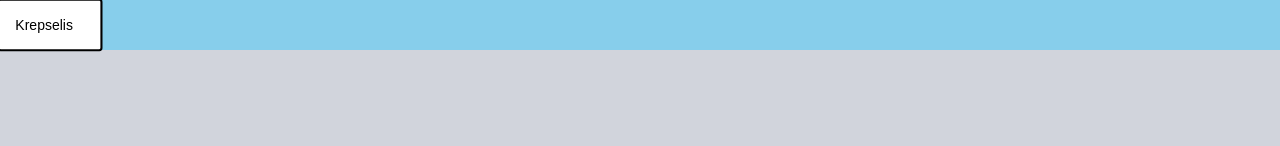
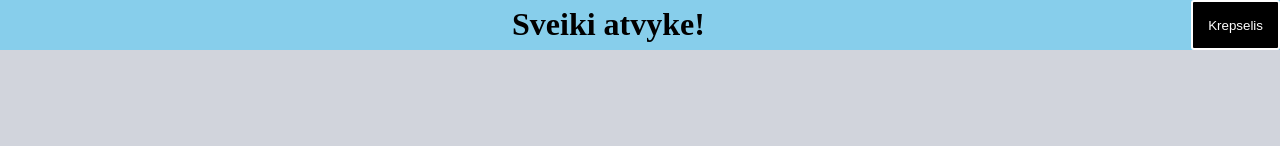
Before and after one commit to Paulius101/produktas, an Angular app: page / in a window 1280 px wide. Shown: the top 146 px of the page. Built offline with nearby package versions, Linux system fonts and the light colour scheme.

Commit message:
i should go to sleep now

```diff
--- a/src/app/components/krepselis/krepselis.component.css
+++ b/src/app/components/krepselis/krepselis.component.css
@@ -1,9 +1,38 @@
 header {
+  display: -webkit-box;
+  display: -ms-flexbox;
+  display: flex;
+  -webkit-box-pack: justify;
+      -ms-flex-pack: justify;
+          justify-content: space-between;
   height: 50px;
   position: fixed;
   width: 100%;
   background-color: skyblue;
   z-index: 2;
+}
+
+header h1 {
+  width: 0px;
+  white-space: nowrap;
+  overflow: hidden;
+  margin-top: 6px;
+  margin-left: 40%;
+  margin-bottom: 0px;
+  -webkit-animation: hello 3s steps(70, end) infinite;
+          animation: hello 3s steps(70, end) infinite;
+}
+
+@-webkit-keyframes hello {
+  to {
+    width: 100%;
+  }
+}
+
+@keyframes hello {
+  to {
+    width: 100%;
+  }
 }
 
 header button {
--- a/src/app/components/krepselis/krepselis.component.html
+++ b/src/app/components/krepselis/krepselis.component.html
@@ -1,4 +1,5 @@
 <header>
+    <h1>Sveiki atvyke!</h1>
     <button (click)="pakeistiRodyma()">Krepselis</button>
 </header>
 
--- a/src/app/components/krepselis/krepselis.component.min.css
+++ b/src/app/components/krepselis/krepselis.component.min.css
@@ -1,2 +1,2 @@
-header{height:50px;position:fixed;width:100%;background-color:skyblue;z-index:2}header button{display:-webkit-box;display:-ms-flexbox;display:flex;-webkit-box-align:center;-ms-flex-align:center;align-items:center;height:50px;width:100px;color:white;padding:5px 15px;border:2px,
+header{display:-webkit-box;display:-ms-flexbox;display:flex;-webkit-box-pack:justify;-ms-flex-pack:justify;justify-content:space-between;height:50px;position:fixed;width:100%;background-color:skyblue;z-index:2}header h1{width:0px;white-space:nowrap;overflow:hidden;margin-top:6px;margin-left:40%;margin-bottom:0px;-webkit-animation:hello 3s steps(70, end) infinite;animation:hello 3s steps(70, end) infinite}@-webkit-keyframes hello{to{width:100%}}@keyframes hello{to{width:100%}}header button{display:-webkit-box;display:-ms-flexbox;display:flex;-webkit-box-align:center;-ms-flex-align:center;align-items:center;height:50px;width:100px;color:white;padding:5px 15px;border:2px,
  solid;border-radius:3px;background-color:black;text-align:center}header button:hover{cursor:pointer;background-color:white;color:black;-webkit-transform:scale(1.05);transform:scale(1.05)}.cart-items{overflow:scroll;background-color:lightblue;width:440px;height:440px;position:absolute;top:50%;left:50%;-webkit-transform:translate(-50%, -50%);transform:translate(-50%, -50%);display:-webkit-box;display:-ms-flexbox;display:flex;-webkit-box-orient:vertical;-webkit-box-direction:normal;-ms-flex-direction:column;flex-direction:column;gap:10px;contain:content;-webkit-box-align:center;-ms-flex-align:center;align-items:center;z-index:1;position:fixed;opacity:0;-webkit-animation:fill 1s steps(60, start) forwards;animation:fill 1s steps(60, start) forwards}@-webkit-keyframes fill{to{opacity:0.5}}@keyframes fill{to{opacity:0.5}}.cart-items .productInTheCart{width:400px;height:auto;border:1px solid orangered}
--- a/src/app/components/krepselis/krepselis.component.scss
+++ b/src/app/components/krepselis/krepselis.component.scss
@@ -1,9 +1,27 @@
  header {
+   display: flex;
+   justify-content: space-between;
    height: 50px;
    position: fixed;
    width: 100%;
    background-color: skyblue;
    z-index: 2;
+
+   h1 {
+     width: 0px;
+     white-space: nowrap;
+     overflow: hidden;
+     margin-top: 6px;
+     margin-left: 40%;
+     margin-bottom: 0px;
+     animation: hello 3s steps(70, end) infinite;
+   }
+
+   @keyframes hello {
+     to {
+       width: 100%
+     }
+   }
 
 
    button {
```
